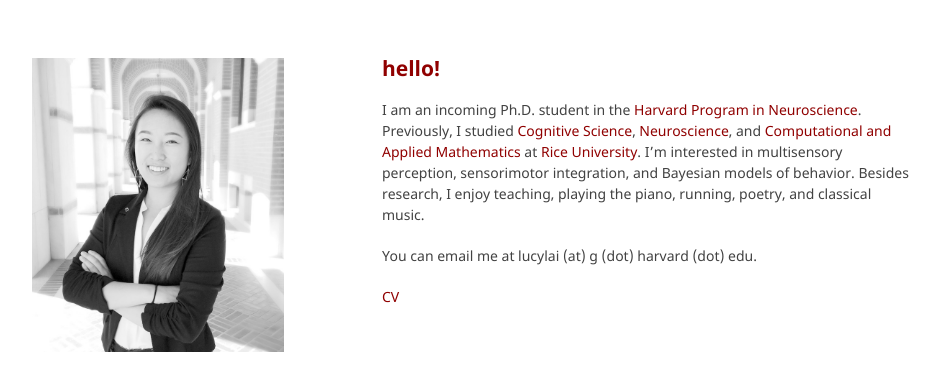
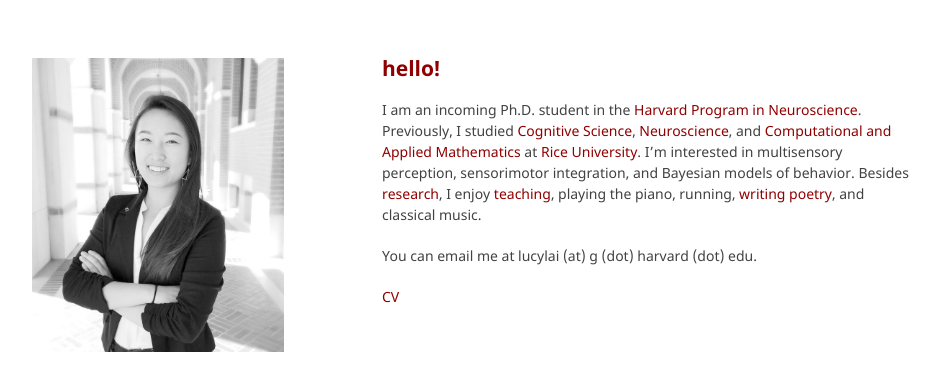
Before and after one commit to lucylai96/lucylai96.github.io, a Jekyll site: the page built from index.md, in a window 1280 px wide. Shown: the top 378 px of the page, without its empty margins (168-1107 px from the left). Built offline with Jekyll 4.4.1, drawn with Linux system fonts in a browser that asks for light colours; our own code applies the rules of GitHub Pages for plain Markdown files.

Commit message:
Update index.md

```diff
--- a/index.md
+++ b/index.md
@@ -1,6 +1,6 @@
 ## hello!
 
-I am an incoming Ph.D. student in the [Harvard Program in Neuroscience](http://www.hms.harvard.edu/dms/neuroscience/index.html). Previously, I studied [Cognitive Science](http://cogsci.rice.edu/), [Neuroscience](http://neuroscience.rice.edu), and [Computational and Applied Mathematics](http://www.caam.rice.edu/) at [Rice University](http://www.rice.edu/). I’m interested in multisensory perception, sensorimotor integration, and Bayesian models of behavior. Besides research, I enjoy teaching, playing the piano, running, poetry, and classical music.
+I am an incoming Ph.D. student in the [Harvard Program in Neuroscience](http://www.hms.harvard.edu/dms/neuroscience/index.html). Previously, I studied [Cognitive Science](http://cogsci.rice.edu/), [Neuroscience](http://neuroscience.rice.edu), and [Computational and Applied Mathematics](http://www.caam.rice.edu/) at [Rice University](http://www.rice.edu/). I’m interested in multisensory perception, sensorimotor integration, and Bayesian models of behavior. Besides [research](./research.html), I enjoy [teaching](./teaching.html), playing the piano, running, [writing poetry](http://subcorticalsongs.wordpress.com/), and classical music.
 
 You can email me at lucylai (at) g (dot) harvard (dot) edu.
 
```
